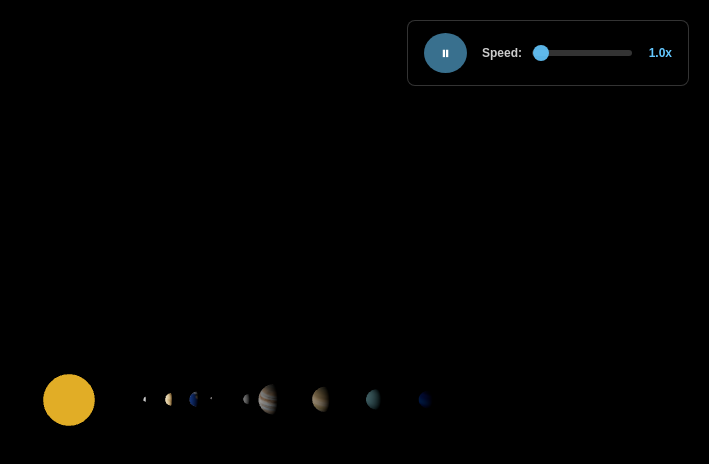
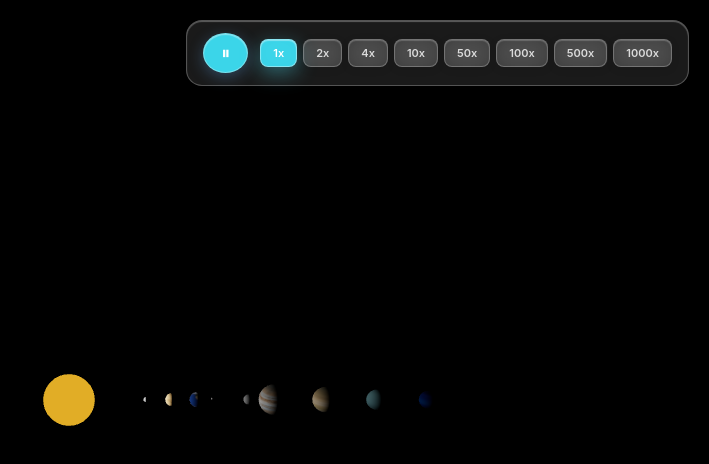
Before and after one commit to milesjorg/planetarium-frontend, a React app: page / in a window 1280 px wide. Shown: the top 464 px of the page, without its empty margins (571-1280 px from the left). Built offline with nearby package versions, Linux system fonts and the light colour scheme; the HTML template or start-up script is replaced by a standard one.

Commit message:
modify time control settings+styling

```diff
--- a/src/components/TimeControls.css
+++ b/src/components/TimeControls.css
@@ -3,21 +3,24 @@
     top: 20px;
     right: 20px;
     display: flex;
-    gap: 15px;
+    gap: 12px;
     align-items: center;
-    background: rgba(0, 0, 0, 0.7);
+    background: rgba(255, 255, 255, 0.1);
+    backdrop-filter: blur(20px);
     padding: 12px 16px;
-    border-radius: 8px;
-    border: 1px solid rgba(255, 255, 255, 0.2);
+    border-radius: 16px;
+    border: 1px solid rgba(255, 255, 255, 0.25);
     z-index: 100;
-    font-family: 'Arial', sans-serif;
-    box-shadow: 0 4px 6px rgba(0, 0, 0, 0.3);
+    font-family: -apple-system, BlinkMacSystemFont, 'Segoe UI', 'Roboto', 'Oxygen', 'Ubuntu', 'Cantarell', sans-serif;
+    box-shadow: 0 8px 32px rgba(0, 0, 0, 0.2), inset 0 1px 1px rgba(255, 255, 255, 0.3);
+    flex-wrap: wrap;
 }
 
 .play-pause-button {
-    background: rgba(72, 141, 178, 0.8);
+    background: rgba(62, 232, 254, 0.9);
+    backdrop-filter: blur(10px);
     color: white;
-    border: none;
+    border: 1px solid rgba(255, 255, 255, 0.3);
     width: 40px;
     height: 40px;
     border-radius: 50%;
@@ -26,75 +29,66 @@
     display: flex;
     align-items: center;
     justify-content: center;
-    transition: all 0.2s ease;
+    transition: all 0.3s ease;
+    box-shadow: 0 4px 15px rgba(100, 180, 255, 0.3), inset 0 1px 1px rgba(255, 255, 255, 0.4);
 }
 
 .play-pause-button:hover {
-    background: rgba(100, 200, 255, 1);
-    transform: scale(1.1);
+    background: rgba(120, 195, 255, 0.8);
+    transform: scale(1.08);
+    box-shadow: 0 6px 20px rgba(100, 180, 255, 0.5), inset 0 1px 1px rgba(255, 255, 255, 0.5);
 }
 
 .play-pause-button:active {
-    transform: scale(0.95);
+    transform: scale(0.96);
 }
 
-.speed-control {
-    display: flex;
-    align-items: center;
-    gap: 8px;
+.play-pause-button.paused {
+    background: rgba(255, 159, 64, 0.8);
+    box-shadow: 0 4px 15px rgba(255, 159, 64, 0.4), inset 0 1px 1px rgba(255, 255, 255, 0.4);
 }
 
-.speed-control label {
-    color: rgba(255, 255, 255, 0.8);
-    font-size: 12px;
-    font-weight: bold;
-    white-space: nowrap;
+.play-pause-button.paused:hover {
+    background: rgba(255, 180, 100, 0.95);
+    box-shadow: 0 6px 20px rgba(255, 159, 64, 0.6), inset 0 1px 1px rgba(255, 255, 255, 0.5);
 }
 
-.slider {
-    width: 100px;
-    height: 6px;
-    border-radius: 3px;
-    background: rgba(255, 255, 255, 0.2);
-    outline: none;
-    -webkit-appearance: none;
-    appearance: none;
-    cursor: pointer;
+.speed-presets {
+    display: flex;
+    gap: 6px;
+    align-items: center;
+    flex-wrap: wrap;
 }
 
-.slider::-webkit-slider-thumb {
-    -webkit-appearance: none;
-    appearance: none;
-    width: 16px;
-    height: 16px;
-    border-radius: 50%;
-    background: rgba(100, 200, 255, 0.9);
+.speed-button {
+    background: rgba(255, 255, 255, 0.15);
+    backdrop-filter: blur(10px);
+    color: rgba(255, 255, 255, 0.8);
+    border: 1px solid rgba(255, 255, 255, 0.25);
+    padding: 6px 12px;
+    border-radius: 8px;
+    font-size: 11px;
+    font-weight: 600;
     cursor: pointer;
-    transition: background 0.2s ease;
+    transition: all 0.3s ease;
+    white-space: nowrap;
+    box-shadow: 0 2px 8px rgba(0, 0, 0, 0.1), inset 0 1px 1px rgba(255, 255, 255, 0.2);
 }
 
-.slider::-webkit-slider-thumb:hover {
-    background: rgba(100, 200, 255, 1);
+.speed-button:hover {
+    background: rgba(62, 232, 254, 0.9);
+    color: rgba(255, 255, 255, 0.95);
+    border-color: rgba(255, 255, 255, 0.4);
+    box-shadow: 0 4px 12px rgba(100, 180, 255, 0.3), inset 0 1px 1px rgba(255, 255, 255, 0.3);
 }
 
-.slider::-moz-range-thumb {
-    width: 16px;
-    height: 16px;
-    border-radius: 50%;
-    background: rgba(100, 200, 255, 0.9);
-    cursor: pointer;
-    border: none;
-    transition: background 0.2s ease;
+.speed-button:active {
+    transform: scale(0.94);
 }
 
-.slider::-moz-range-thumb:hover {
-    background: rgba(100, 200, 255, 1);
+.speed-button.active {
+    background: rgba(62, 232, 254, 0.9);
+    color: rgb(255, 255, 255);
+    border-color: rgba(255, 255, 255, 0.4);
+    box-shadow: 0 6px 20px rgba(78, 223, 243, 0.4), inset 0 1px 1px rgba(255, 255, 255, 0.4);
 }
-
-.speed-value {
-    color: rgba(100, 200, 255, 1);
-    font-size: 12px;
-    font-weight: bold;
-    min-width: 30px;
-    text-align: right;
-}
--- a/src/components/TimeControls.jsx
+++ b/src/components/TimeControls.jsx
@@ -1,10 +1,12 @@
-import { useState, useEffect } from 'react';
+import { useState } from 'react';
 import { simTime } from '../three/SimulationTime';
 import './TimeControls.css';
 
 export default function TimeControls() {
     const [isPaused, setIsPaused] = useState(false);
     const [speed, setSpeed] = useState(1);
+
+    const speedPresets = [1, 2, 4, 10, 50, 100, 500, 1000];
 
     // Handle pause/play toggle
     const handlePlayPause = () => {
@@ -17,38 +19,33 @@ export default function TimeControls() {
         }
     };
 
-    // Handle speed slider change
-    const handleSpeedChange = (e) => {
-        const newSpeed = parseFloat(e.target.value);
-        console.log("Setting time scale to", newSpeed);
-        setSpeed(newSpeed);
-        simTime.setTimeScale(newSpeed);
+    // Handle preset speed button click
+    const handleSpeedPreset = (presetSpeed) => {
+        setSpeed(presetSpeed);
+        simTime.setTimeScale(presetSpeed);
     };
 
     return (
         <div className="time-controls">
             <button
-                className="control-button play-pause-button"
+                className={`play-pause-button ${isPaused ? 'paused' : ''}`}
                 onClick={handlePlayPause}
                 title={isPaused ? "Resume simulation" : "Pause simulation"}
             >
                 {isPaused ? '▶' : '⏸'}
             </button>
 
-            <div className="speed-control">
-                <label htmlFor="speed-slider">Speed:</label>
-                <input
-                    id="speed-slider"
-                    type="range"
-                    min="0.1"
-                    max="100"
-                    step="0.1"
-                    value={speed}
-                    onChange={handleSpeedChange}
-                    className="slider"
-                    title={`Speed: ${speed.toFixed(1)}x`}
-                />
-                <span className="speed-value">{speed.toFixed(1)}x</span>
+            <div className="speed-presets">
+                {speedPresets.map((preset) => (
+                    <button
+                        key={preset}
+                        className={`speed-button ${speed === preset ? 'active' : ''}`}
+                        onClick={() => handleSpeedPreset(preset)}
+                        // title={`Set simulation to ${preset}x speed`}
+                    >
+                        {preset}x
+                    </button>
+                ))}
             </div>
         </div>
     );
```
